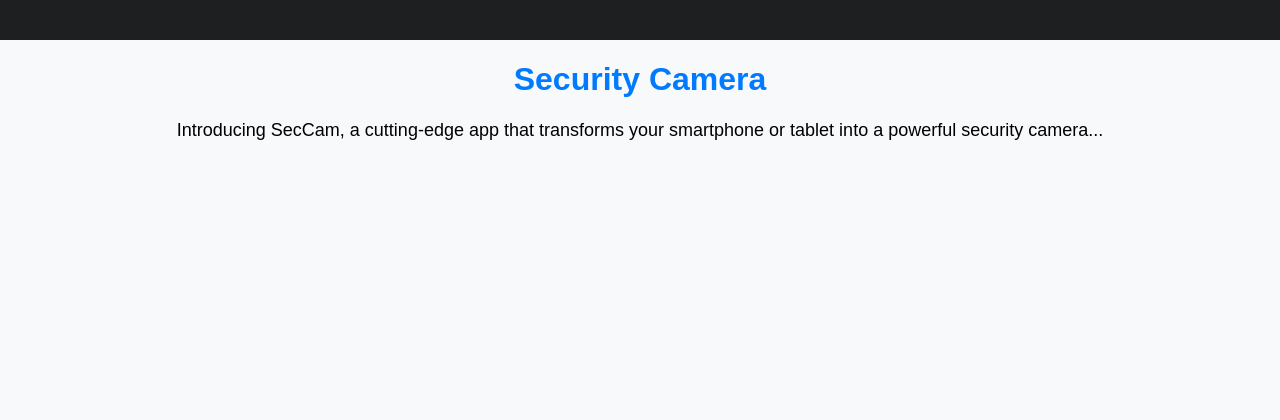
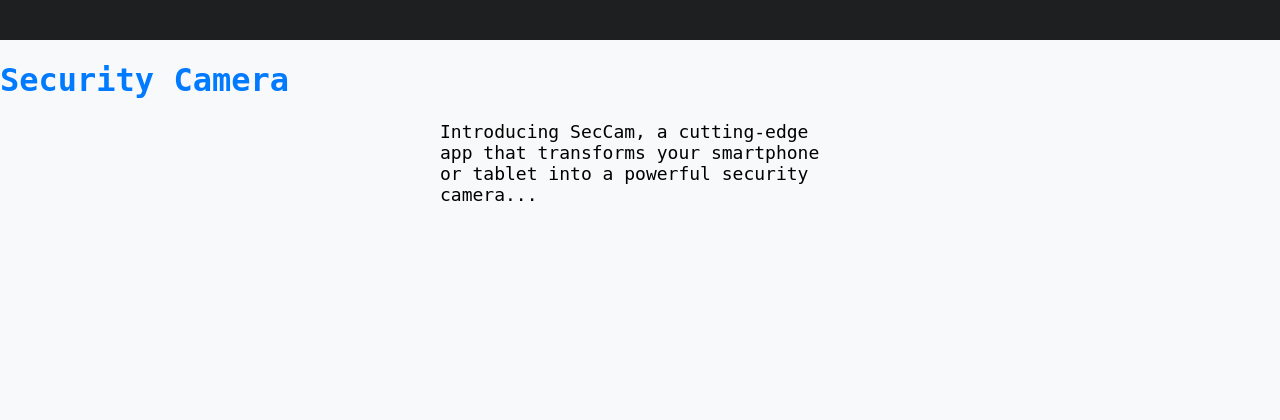
Before and after one commit to tferdous17/emotion-analyzer, a Flask app: template templates/index.html in a window 1280 px wide. Shown: the top 420 px of the page. Run offline with Flask 3, Linux system fonts and the light colour scheme; the template is opened without the code that fills it, so the values that code supplies are empty.

Commit message:
Added and Changed Some of the files from html and css

```diff
--- a/templates/index.html
+++ b/templates/index.html
@@ -4,6 +4,17 @@
     <meta charset="UTF-8">
     <title>Face Detection</title>
     <link rel="stylesheet" href="style.css">
+     <style>
+        body {
+            max-width:2000px; /* Set a maximum width for the entire body */
+            margin: 0 auto; /* Center the content horizontally */
+        }
+
+        .content {
+            max-width: 400px; /* Set a maximum width for the content div */
+            margin: 0 auto; /* Center the content div horizontally */
+        }
+    </style>
 </head>
 <body>
     <section class="header"></section>
@@ -15,5 +26,6 @@
     <div class="content">
         <p class="left-align">Introducing SecCam, a cutting-edge app that transforms your smartphone or tablet into a powerful security camera...</p>
     </div>
+
 </body>
 </html>
--- a/templates/style.css
+++ b/templates/style.css
@@ -1,7 +1,7 @@
 
 
 body {
-    font-family: 'Arial', sans-serif;
+    font-family: 'Monospaced', monospace;
     margin: 0;
     padding: 0;
     background-color: #f8f9fa;
@@ -16,10 +16,13 @@ body {
 
 h1 {
     color: #007bff;
-    text-align: center;
+    text-align: left;
 }
 
 p {
-    text-align: center;
+    text-align: left;
     font-size: 18px;
 }
+div a{
+    text-indent: 50px;
+}
```
